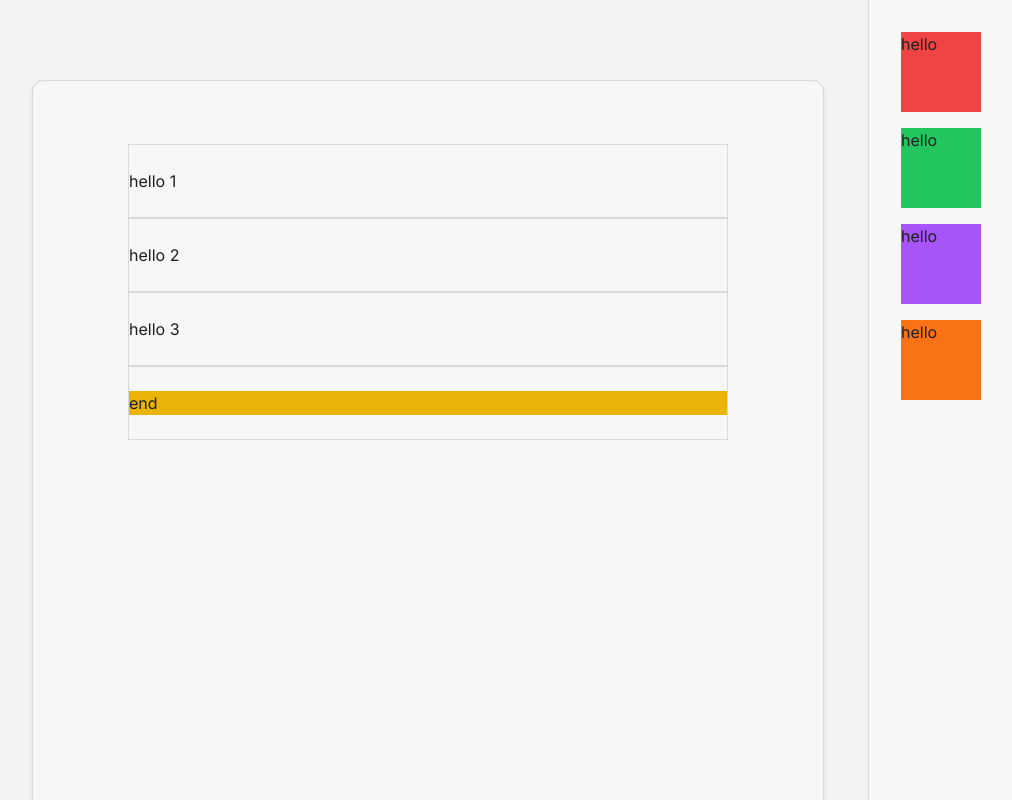
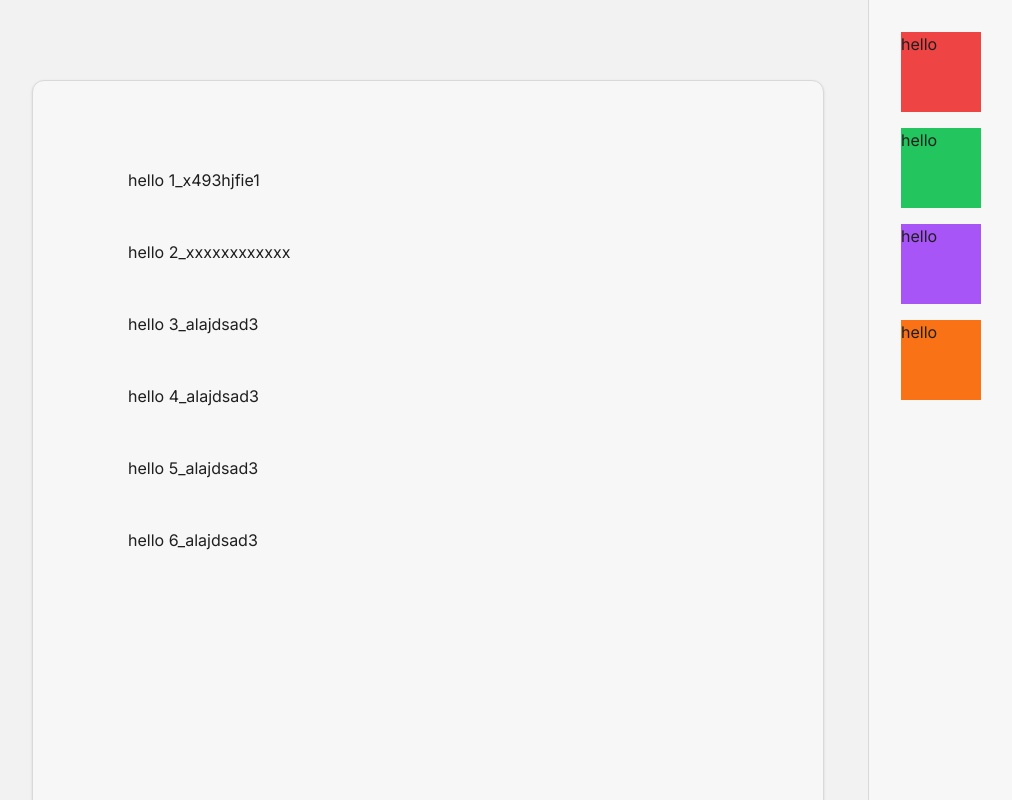
Before and after one commit to acrtz/timetoteach, a Next.js app: page /sortable-document in a window 1280 px wide. Shown: the top 800 px of the page, without its empty margins (12-1024 px from the left). Built offline with nearby package versions, Linux system fonts and the light colour scheme.

Commit message:
get draggable components working

```diff
--- a/src/app/sortable-document/document.tsx
+++ b/src/app/sortable-document/document.tsx
@@ -2,27 +2,36 @@
 
 import React from "react";
 import { useDroppable } from "@dnd-kit/core";
+import Draggable from "./draggable";
 
 export default function Document(props) {
   const { items } = props;
-
   return (
     <main className="w-[calc(100vw-400px)] overflow-hidden block">
       <div className="w-[1000px] max-w-[90%] mx-auto mt-20">
         <div className="aspect-[1/1.414] rounded-xl border bg-card text-card-foreground shadow overflow-hidden pt-[8%] px-[12%]">
-          {items.map((item) => (
+          {items.map((item, index) => (
+            <div key={item.id} className="bg-gray-100 rounded">
+              <Draggable
+                id={item.id}
+                key={item.id}
+                metaData={{ type: "in-document", index }}
+              >
                 <Droppable
                   id={item.id}
                   key={item.id}
                   lastElement={item.type === "end"}
+                  dropAbove={props.dropAbove}
                 >
-              {item.type === "end" ? (
-                <div className="h-full bg-yellow-500 w-full flex-grow">end</div>
-              ) : (
                   <div>hello {item.id}</div>
-              )}
                 </Droppable>
+              </Draggable>
+            </div>
           ))}
+          {/* END */}
+          <Droppable id={"end"} lastElement={true} dropAbove={true}>
+            <div />
+          </Droppable>
         </div>
       </div>
     </main>
@@ -30,27 +39,38 @@ export default function Document(props) {
 }
 
 function Droppable(props) {
-  const { isOver, setNodeRef } = useDroppable({
+  const { isOver, setNodeRef, ...rest } = useDroppable({
     id: props.id,
   });
-  const style = {
-    color: isOver ? "green" : undefined,
-  };
+
+  const isOverSelf = rest.over?.id === rest.active?.id;
+  // if (props.lastElement) {
+  //   console.log({ isOver, isOverSelf, dropAbove: props.dropAbove });
+  // }
 
   return (
     <div
       ref={setNodeRef}
-      style={style}
-      className={`${props.lastElement ? "flex-grow" : ""} `}
+      className={`${props.lastElement ? "h-full flex-grow " : ""}`}
+      id={props.id}
     >
-      <div
-        className={`${
-          isOver ? "h-16" : "h-0"
-        } bg-yellow-100 rounded-full w-full transition-all duration-100 overflow-hidden flex items-center`}
-      >
-        <div className="h-0.5 bg-gray-200 w-full" />
-      </div>
-      <div className="border py-6">{props.children}</div>
+      <Placeholder visible={isOver && !isOverSelf && props.dropAbove} />
+      <div className=" py-6">{props.children}</div>
+      <Placeholder visible={isOver && !isOverSelf && !props.dropAbove} />
     </div>
   );
 }
+
+const Placeholder = ({ visible }) => {
+  return (
+    <div
+      className={`${
+        visible ? "h-8" : "h-0"
+      }  rounded-full w-full transition-all duration-100 overflow-hidden flex items-center justify-center`}
+    >
+      <div className="h-0.5 flex-1 bg-gradient-to-l from-gray-200" />
+      <div className="w-40 text-center text-gray-300 text-sm">Insert Here</div>
+      <div className="h-0.5 flex-1 bg-gradient-to-r from-gray-200" />
+    </div>
+  );
+};
--- /dev/null
+++ b/src/app/sortable-document/draggable.tsx
@@ -0,0 +1,31 @@
+import React from "react";
+import { useDraggable } from "@dnd-kit/core";
+
+export function Item(props) {
+  return <div>{props.children}</div>;
+}
+
+export default function Draggable(props) {
+  const { attributes, listeners, setNodeRef, transform } = useDraggable({
+    id: props.id,
+    data: props.metaData,
+  });
+
+  const style = transform
+    ? {
+        transform: `translate3d(${transform.x}px, ${transform.y}px, 0)`,
+      }
+    : undefined;
+
+  return (
+    <div
+      ref={setNodeRef}
+      style={style}
+      {...attributes}
+      {...listeners}
+      className={`bg-card ${transform ? "opacity-50 border" : ""}`}
+    >
+      <Item id={props.id} children={props.children} />
+    </div>
+  );
+}
--- a/src/app/sortable-document/nav.tsx
+++ b/src/app/sortable-document/nav.tsx
@@ -1,21 +1,21 @@
 import React from "react";
-import SortableItem from "./sortable-item";
+import Draggable from "./draggable";
 
 export default function Nav() {
   return (
     <div className="h-screen w-[400px] border-l bg-card p-8 flex flex-col gap-4">
-      <SortableItem id="draggable-1">
+      <Draggable metaData={{ type: "in-nav" }} id="draggable-1">
         <div className="bg-red-500 h-20 w-20">hello</div>
-      </SortableItem>
-      <SortableItem id="draggable-2">
+      </Draggable>
+      <Draggable metaData={{ type: "in-nav" }} id="draggable-2">
         <div className="bg-green-500 h-20 w-20">hello</div>
-      </SortableItem>
-      <SortableItem id="draggable-3">
+      </Draggable>
+      <Draggable metaData={{ type: "in-nav" }} id="draggable-3">
         <div className="bg-purple-500 h-20 w-20">hello</div>
-      </SortableItem>
-      <SortableItem id="draggable-4">
+      </Draggable>
+      <Draggable metaData={{ type: "in-nav" }} id="draggable-4">
         <div className="bg-orange-500 h-20 w-20">hello</div>
-      </SortableItem>
+      </Draggable>
     </div>
   );
 }
--- a/src/app/sortable-document/sortable-document.tsx
+++ b/src/app/sortable-document/sortable-document.tsx
@@ -3,7 +3,6 @@
 import React, { useState } from "react";
 import {
   DndContext,
-  DragOverlay,
   KeyboardSensor,
   PointerSensor,
   useSensor,
@@ -14,45 +13,18 @@ import { sortableKeyboardCoordinates } from "@dnd-kit/sortable";
 
 import Document from "./document";
 import Nav from "./nav";
-import { Item } from "./sortable-item";
-
-const defaultAnnouncements = {
-  onDragStart(id) {
-    console.log(`Picked up draggable item ${id}.`);
-  },
-  onDragOver(id, overId) {
-    if (overId) {
-      console.log(
-        `Draggable item ${id} was moved over droppable area ${overId}.`
-      );
-      return;
-    }
-
-    console.log(`Draggable item ${id} is no longer over a droppable area.`);
-  },
-  onDragEnd(id, overId) {
-    if (overId) {
-      console.log(
-        `Draggable item ${id} was dropped over droppable area ${overId}`
-      );
-      return;
-    }
-
-    console.log(`Draggable item ${id} was dropped.`);
-  },
-  onDragCancel(id) {
-    console.log(`Dragging was cancelled. Draggable item ${id} was dropped.`);
-  },
-};
 
 export default function SortableDocument() {
   const [items, setItems] = useState<{ id: string; type?: string }[]>([
-    { id: "1", type: "input" },
-    { id: "2", type: "header" },
-    { id: "3", type: "paragraph" },
-    { id: "end", type: "end" },
+    { id: "1_x493hjfie1", type: "input" },
+    { id: "2_xxxxxxxxxxxx", type: "header" },
+    { id: "3_alajdsad3", type: "paragraph" },
+    { id: "4_alajdsad3", type: "paragraph" },
+    { id: "5_alajdsad3", type: "paragraph" },
+    { id: "6_alajdsad3", type: "paragraph" },
+    // { id: "end", type: "end" },
   ]);
-  const [activeId, setActiveId] = useState();
+  const [dropAbove, setDropAbove] = useState(false);
 
   const sensors = useSensors(
     useSensor(PointerSensor),
@@ -60,43 +32,32 @@ export default function SortableDocument() {
       coordinateGetter: sortableKeyboardCoordinates,
     })
   );
-
   return (
     <DndContext
-      announcements={defaultAnnouncements}
       sensors={sensors}
       collisionDetection={rectIntersection}
-      onDragStart={handleDragStart}
-      // onDragOver={handleDragOver}
+      onDragOver={handleDragOver}
       onDragEnd={handleDragEnd}
     >
       <div className="w-[screen] flex ">
-        <Document id="main" items={items} />
+        <Document id="main" items={items} dropAbove={dropAbove} />
         <Nav />
       </div>
-      <DragOverlay>
-        {activeId ? (
-          <Item id={activeId}>
-            <div className="bg-yellow-500 h-20 w-20">MOVING</div>
-          </Item>
-        ) : null}
-      </DragOverlay>
     </DndContext>
   );
 
-  function findContainer(id) {
-    if (id in items) {
-      return id;
+  function handleDragOver(event) {
+    const { active, over } = event;
+    if (!over) {
+      return;
     }
+    const activeIndex = items.findIndex((item) => item.id === active.id);
+    const overIndex = items.findIndex((item) => item.id === over.id);
+    const _dropAbove = activeIndex < 0 || overIndex < activeIndex;
 
-    return Object.keys(items).find((key) => items[key].includes(id));
-  }
-
-  function handleDragStart(event) {
-    const { active } = event;
-    const { id } = active;
-
-    setActiveId(id);
+    if (_dropAbove !== dropAbove) {
+      setDropAbove(_dropAbove);
+    }
   }
 
   function handleDragEnd(event) {
@@ -108,23 +69,24 @@ export default function SortableDocument() {
     const activeIndex = items.findIndex((item) => item.id === active.id);
     const overIndex = items.findIndex((item) => item.id === over.id);
 
-    if (overIndex === -1) {
-      return;
+    const newItems = [...items];
+    const element = newItems[activeIndex];
+
+    if (activeIndex >= 0) {
+      newItems.splice(activeIndex, 1);
+      if (overIndex >= 0) {
+        newItems.splice(overIndex, 0, element);
+      } else {
+        newItems.push(element);
+      }
+    } else {
+      if (overIndex >= 0) {
+        newItems.splice(overIndex, 0, { id: `${items.length + 1}` });
+      } else {
+        newItems.push({ id: `${items.length + 1}` });
+      }
     }
 
-    if (activeIndex !== overIndex) {
-      setItems((items) => {
-        console.log("before", items);
-        const newItems = [
-          ...items.slice(0, overIndex),
-          { id: `${items.length + 1}` },
-          ...items.slice(overIndex),
-        ];
-        console.log("after", newItems);
-        return newItems;
-      });
-    }
-
-    setActiveId(null);
+    setItems(newItems);
   }
 }
--- a/src/app/sortable-document/sortable-item.tsx
+++ /dev/null
@@ -1,41 +0,0 @@
-import React from "react";
-import { useSortable } from "@dnd-kit/sortable";
-import { CSS } from "@dnd-kit/utilities";
-import { useDraggable } from "@dnd-kit/core";
-
-export function Item(props) {
-  return <div>{props.children}</div>;
-}
-
-export default function SortableItem(props) {
-  const { attributes, listeners, setNodeRef, transform } = useDraggable({
-    id: props.id,
-  });
-
-  const style = {
-    transform: CSS.Transform.toString(transform),
-  };
-
-  return (
-    <div ref={setNodeRef} {...attributes} {...listeners}>
-      <Item id={props.id} children={props.children} />
-    </div>
-  );
-}
-
-export function Draggable(props) {
-  const { attributes, listeners, setNodeRef, transform } = useDraggable({
-    id: props.id,
-  });
-  const style = transform
-    ? {
-        transform: CSS.Translate.toString(transform),
-      }
-    : undefined;
-
-  return (
-    <button ref={setNodeRef} style={style} {...listeners} {...attributes}>
-      {props.children}
-    </button>
-  );
-}
```
Lines whose indentation alone changed are shown as unchanged.
